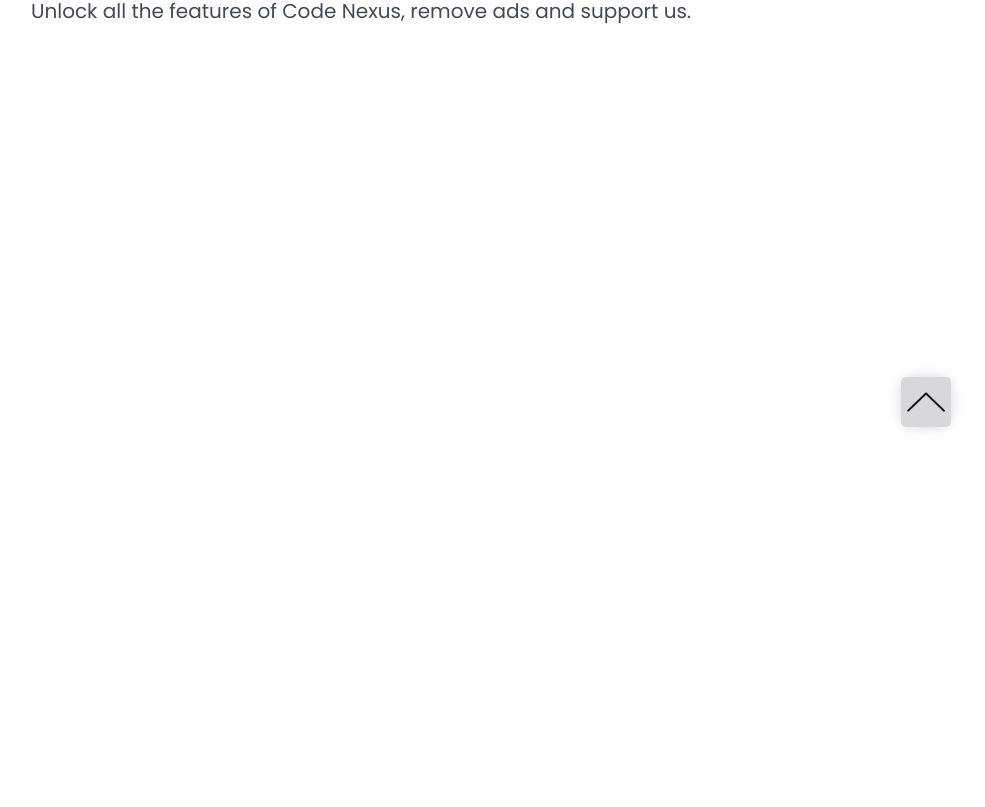
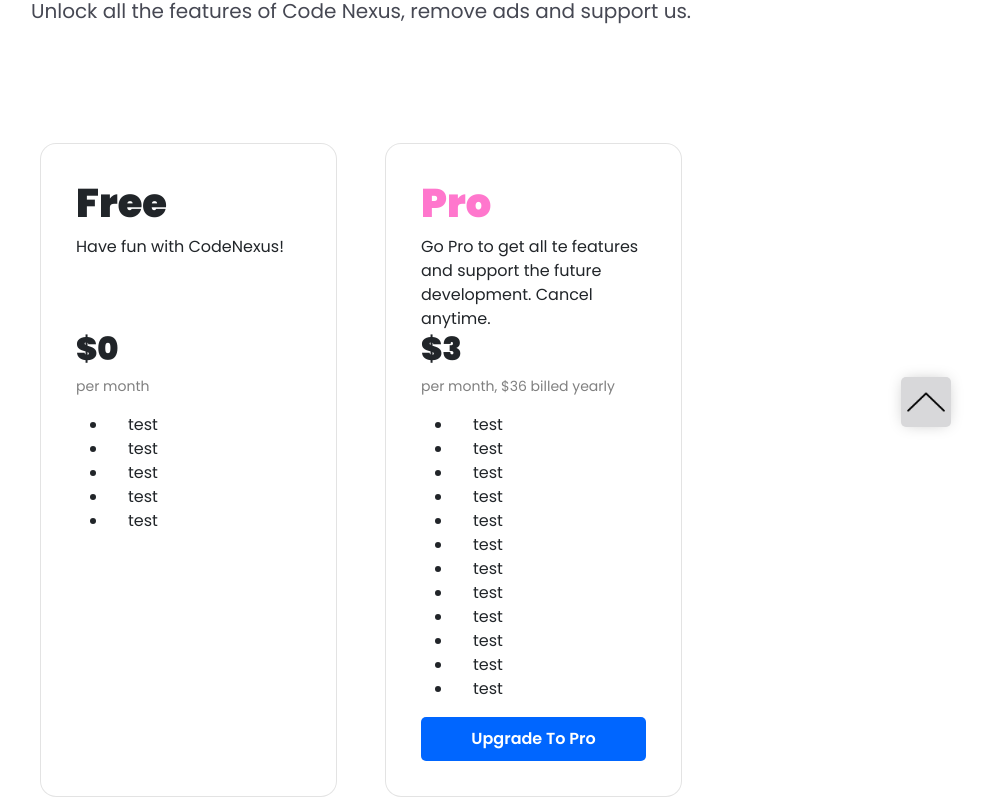
Before and after one commit to HunterBrennan1/CodeNexus, a React (Create React App) app in the folder grand-library/: page /pro in a window 1280 px wide. Shown: the part 333-1140 px from the top of the page, without its empty margins (279-1264 px from the left). Before the commit the page ends 800 px from the top, so only its background shows below. Built offline with nearby package versions, Linux system fonts and the light colour scheme.

Commit message:
added a free and pro card that displays info about subscriptions

```diff
--- a/grand-library/src/App.css
+++ b/grand-library/src/App.css
@@ -567,6 +567,66 @@
   line-height: 1.7;
 }
 
+.pro_section_content_wrapper{
+  width:100%;
+  padding: 0 25%;
+}
+
+.pro_section_content_container{
+  display: flex;
+  flex-direction: row;
+  justify-content: center;
+  gap:50px;
+}
+
+.pro_free_container, .pro_pro_container{
+  display: flex;
+  flex-direction: column;
+  text-align: left;
+  padding:35px;
+  width:100%;
+  max-width: 440px;
+  box-shadow: rgba(0, 0, 0, 0.11) 0 0 0 1px, rgba(0, 0, 0, 0) 0 15px 30px 0px;
+  border-radius: 15px;
+  margin:100px 0;
+
+}
+
+.pro_free_header_title, .pro_pro_header_title{
+  font-weight: 900;
+}
+
+.pro_pro_header_title{
+  color:#ff77cd;
+}
+
+.pro_free_text{
+  height:60px;
+  margin-bottom: 35px;
+}
+
+.pro_gray_text{
+  color:#808080;
+  font-size: 14px;
+}
+
+.pro_list_item{
+  line-height: 1.5;
+  padding-left: 20px;
+  list-style:disc;
+}
+
+.go_pro_btn{
+  text-decoration: none;
+  color:#fff;
+  background-color: #0066ff;
+  width:100%;
+  text-align: center;
+  padding: 10px 0;
+  border-radius: 5px;
+  font-weight: 600;
+}
+
 @media screen and (max-width:1400px){
   .hero_gif{
     display: none;
--- a/grand-library/src/components/prosection.js
+++ b/grand-library/src/components/prosection.js
@@ -1,4 +1,4 @@
-
+import Footer from './footer';
 
 export const Prosection = () => {
   return (
@@ -11,6 +11,58 @@
           </div>
         </div>
       </div>
+      <div className="pro_section_content_wrapper">
+        <div className="pro_section_content_container">
+          <div className="pro_free_container">
+            <div>
+              <div className='pro_free_header'>
+                <h1 className="pro_free_header_title">Free</h1>
+                <p className="pro_free_text">Have fun with CodeNexus!</p>
+              </div>
+              <div className="pro_free_info">
+                <h2 className="pro_free_header_title">$0</h2>
+                <p className="pro_gray_text">per month</p>
+              </div>
+              <ul>
+                <li className="pro_list_item">test</li>
+                <li className="pro_list_item">test</li>
+                <li className="pro_list_item">test</li>
+                <li className="pro_list_item">test</li>
+                <li className="pro_list_item">test</li>
+              </ul>
+            </div>
+          </div>
+          <div className="pro_pro_container">
+            <div>
+              <div className='pro_pro_header'>
+                <h1 className="pro_pro_header_title">Pro</h1>
+                <p className="pro_free_text">Go Pro to get all te features and support the future development. Cancel anytime.</p>
+              </div>
+              <div className="pro_pro_info">
+                <h2 className="pro_free_header_title">$3</h2>
+                <p className="pro_gray_text">per month, $36 billed yearly</p>
+              </div>
+              <ul>
+                <li className="pro_list_item">test</li>
+                <li className="pro_list_item">test</li>
+                <li className="pro_list_item">test</li>
+                <li className="pro_list_item">test</li>
+                <li className="pro_list_item">test</li>
+                <li className="pro_list_item">test</li>
+                <li className="pro_list_item">test</li>
+                <li className="pro_list_item">test</li>
+                <li className="pro_list_item">test</li>
+                <li className="pro_list_item">test</li>
+                <li className="pro_list_item">test</li>
+                <li className="pro_list_item">test</li>
+              </ul>
+
+            </div>
+            <a className='go_pro_btn'>Upgrade To Pro</a>
+          </div>
+        </div>
+      </div>
+      <Footer />
     </section>
   )
 }
```
